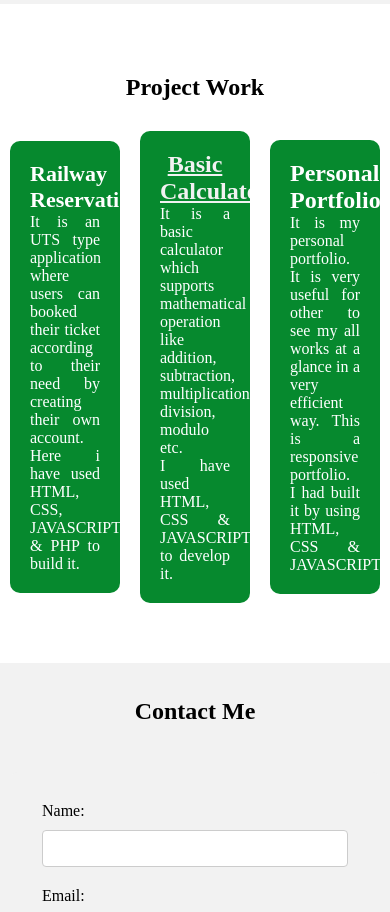
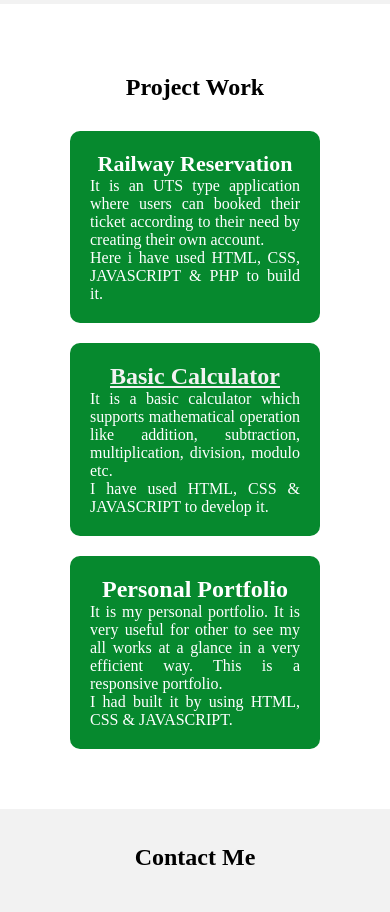
Before and after one commit to SouvikGhosh644/Portfolio.github.io, a plain HTML site: page index.html in a window 390 px wide. Shown: the part 3520-4432 px from the top of the page. Drawn offline with Linux system fonts and the light colour scheme.

Commit message:
Update style.css

```diff
--- a/style.css
+++ b/style.css
@@ -331,19 +331,43 @@ header::after {
 
 /* project work */
 
-.projects {
-  padding: 50px 0;
+/* For screens larger than 576px */
+@media (min-width: 576px) {
+  .row {
+    display: flex;
+    justify-content: space-between;
+  }
+  .col {
+    width: calc(33.33% - 20px);
+  }
+}
+
+/* For screens smaller than 576px */
+@media (max-width: 575px) {
+  .row {
+    display: flex;
+    flex-direction: column;
+    align-items: center;
+  }
+  .col {
+    width: 100%;
+    margin-bottom: 20px;
+  }
+}
+
+.services-inner-box {
+  padding: 20px;
+  text-align: center;
 }
 
 .project_heading {
+  margin: 20px;
+  font-weight: bold;
   text-align: center;
-  margin-bottom: 30px;
 }
 
-.row {
-  display: flex;
-  flex-wrap: wrap;
-  justify-content: center;
+.projects {
+  padding: 50px 0;
 }
 
 .col {
@@ -360,26 +384,6 @@ header::after {
 .col:hover {
   transform: scale(1.1);
 }
-
-.services-inner-box {
-  padding: 20px;
-}
-
-h2 {
-  margin-top: 0;
-}
-
-p {
-  margin-bottom: 0;
-}
-
-@media (max-width: 767px) {
-  .col {
-    max-width: 100%;
-
-  }
-}
-
 /* form css */
 
 .container {
```
